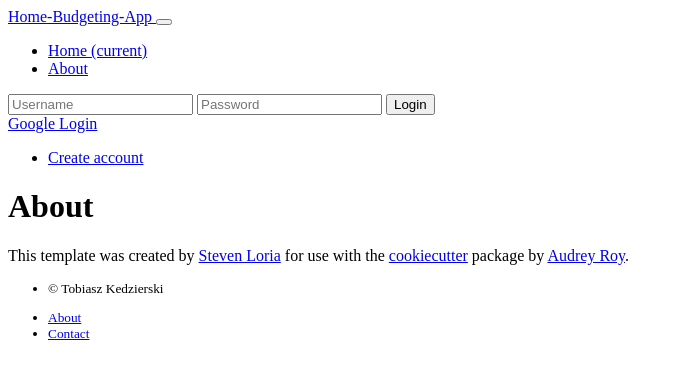
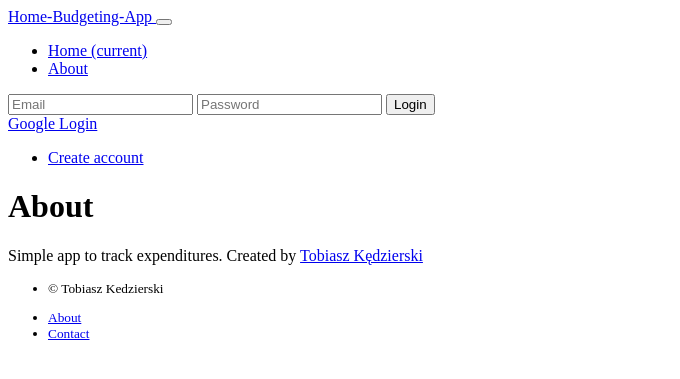
Before and after one commit to TobKed/Home-Budgeting-App, a Flask app: template home_budgeting_app/templates/public/about.html in a window 1280 px wide. Shown: the top 379 px of the page, without its empty margins (0-680 px from the left). Run offline with Flask 2, Linux system fonts and the light colour scheme; the template is opened without the code that fills it: most values are stand-ins (such as "Sample title", 1, 10 or a date in 2020); form fields are guessed from the names that the template uses; parts of the project's set-up code (start-up, migrations or seed data) failed here and were passed over.

Commit message:
Update about page and logging

```diff
--- a/home_budgeting_app/templates/nav.html
+++ b/home_budgeting_app/templates/nav.html
@@ -34,7 +34,7 @@
     <form class="form-inline" id="loginForm" method="POST" action="/" role="login">
       <input type="hidden" name="csrf_token" value="{{ csrf_token() }}" />
       <div class="input-group mb-2 mr-sm-2">
-        {{ form.username(placeholder="Username", class_="form-control mr-sm-1 my-auto") }} {{ form.password(placeholder="Password",
+        {{ form.email(placeholder="Email", class_="form-control mr-sm-1 my-auto") }} {{ form.password(placeholder="Password",
         class_="form-control mr-sm-1 my-auto") }}
         <button class="btn btn-light btn-primary m-auto" type="submit">Login</button>
       </div>
--- a/home_budgeting_app/templates/public/about.html
+++ b/home_budgeting_app/templates/public/about.html
@@ -5,7 +5,7 @@
 <div class="container">
     <h1 class="mt-5">About</h1>
     <div class="row">
-      <p class="lead">This template was created by <a href="http://github.com/sloria/">Steven Loria</a> for use with the <a href="http://github.com/audreyr/cookiecutter/">cookiecutter</a> package by <a href="http://github.com/audreyr/">Audrey Roy</a>.</p>
+      <p class="lead">Simple app to track expenditures. Created by <a href="http://github.com/TobKed/">Tobiasz Kędzierski</a></p>
     </div>
 </div>
 {% endblock %}
```
Also changed, not shown: home_budgeting_app/public/forms.py (+4 -4 lines), tests/test_forms.py (+6 -6 lines), tests/test_functional.py (+6 -6 lines).
